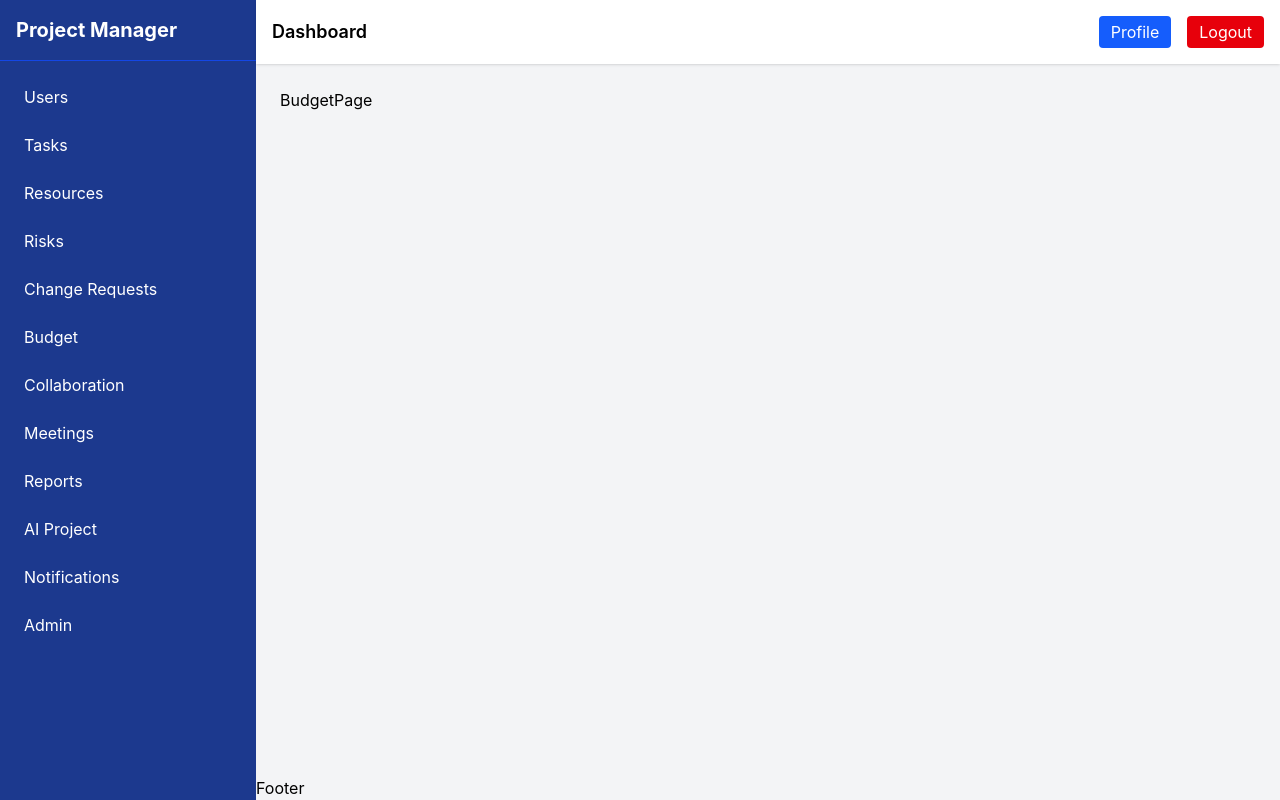
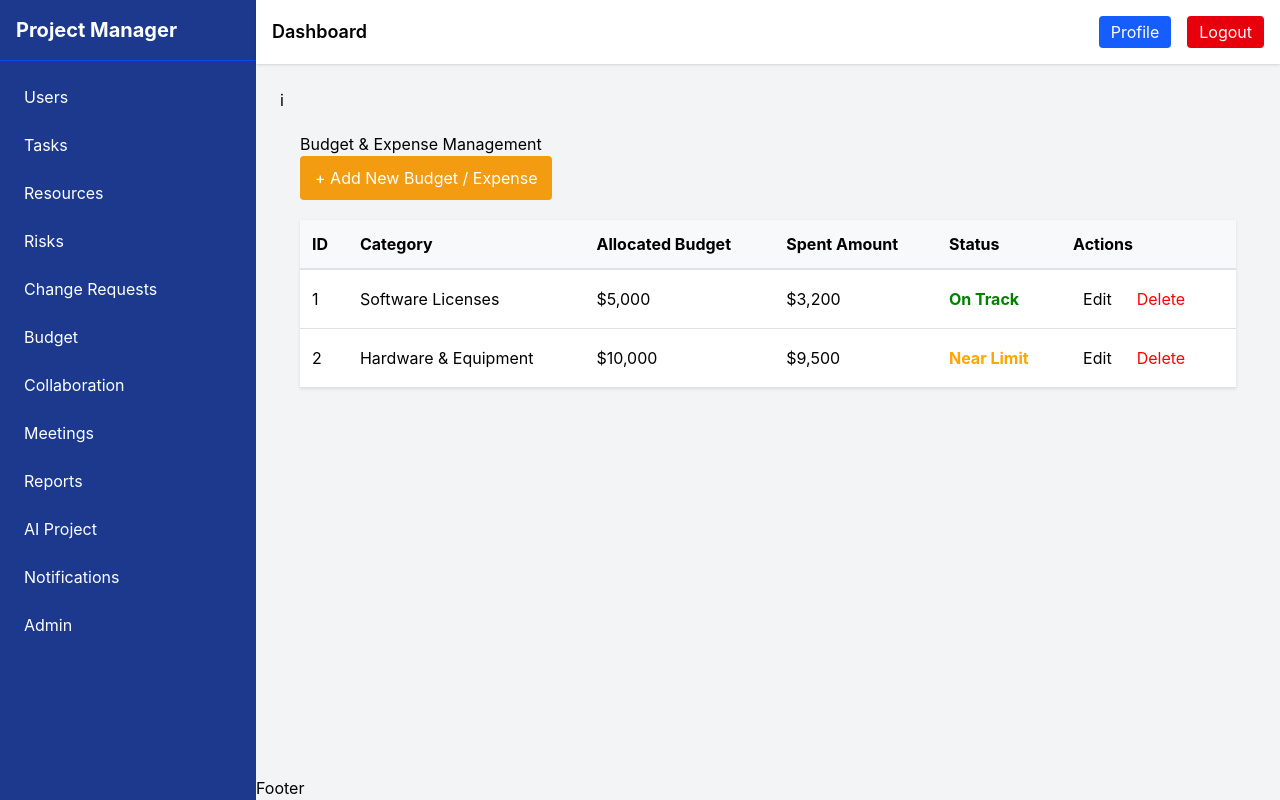
Before and after one commit to hayatadissu67/pmo, a React app in the folder frontend/: page /budget in a window 1280 px wide. Built offline with nearby package versions, Linux system fonts and the light colour scheme; the HTML template or start-up script is replaced by a standard one.

Commit message:
Member 4 frontend finished

```diff
--- a/frontend/package.json
+++ b/frontend/package.json
@@ -13,14 +13,16 @@
     "@tailwindcss/vite": "^4.3.3",
     "react": "^19.2.7",
     "react-dom": "^19.2.7",
-    "react-router-dom": "^7.18.1",
-    "tailwindcss": "^4.3.3"
+    "react-router-dom": "^7.18.1"
   },
   "devDependencies": {
     "@types/react": "^19.2.17",
     "@types/react-dom": "^19.2.3",
     "@vitejs/plugin-react": "^6.0.3",
+    "autoprefixer": "^10.5.4",
     "oxlint": "^1.71.0",
+    "postcss": "^8.5.21",
+    "tailwindcss": "^4.3.3",
     "vite": "^8.1.1"
   }
 }
--- a/frontend/src/context/AppContext.jsx
+++ b/frontend/src/context/AppContext.jsx
@@ -1,5 +1,5 @@
 import React, { createContext, useContext, useState } from "react";
-import { AuthService } from "../services/AuthService"
+import { AuthService } from "../service/AuthService";
 const AppContext = createContext();
 
 
--- a/frontend/src/layouts/DashboardLayout.jsx
+++ b/frontend/src/layouts/DashboardLayout.jsx
@@ -6,18 +6,14 @@ import Footer from "./Footer";
 export default function DashboardLayout({ children }) {
   return (
     <div className="flex h-screen bg-gray-100">
-
       <Sidebar />
-
 
       <div className="flex flex-col flex-1">
         <Header />
 
-
-        <main className="flex-1 p-6 overflow-y-auto">
-            <Outlet/>
-            </main>
-
+        <main className="flex-1 p-6 overflow-y-auto">i
+          <Outlet />
+        </main>
 
         <Footer />
       </div>
--- a/frontend/src/main.jsx
+++ b/frontend/src/main.jsx
@@ -2,7 +2,7 @@ import { StrictMode } from 'react'
 import { createRoot } from 'react-dom/client'
 import { BrowserRouter } from 'react-router-dom'
 import { AppProvider } from './context/AppContext'
-import './index.css'
+import './index.css';
 import App from './App.jsx'
 
 createRoot(document.getElementById('root')).render(
--- a/frontend/src/pages/auth/LoginPage.jsx
+++ b/frontend/src/pages/auth/LoginPage.jsx
@@ -2,7 +2,7 @@ import React, { useState } from "react";
 import InputField from "../../components/forms/InputField";
 import Checkbox from "../../components/forms/Checkbox";
 import Button from "../../components/buttons/Button";
-import { useAuth } from "../context/AuthContext";
+import { useAppContext } from "../../context/AppContext";
 export default function LoginPage() {
   const [email, setEmail] = useState("");
   const [password, setPassword] = useState("");
--- a/frontend/src/pages/auth/RegisterPage.jsx
+++ b/frontend/src/pages/auth/RegisterPage.jsx
@@ -2,7 +2,7 @@ import React, { useState } from "react";
 import InputField from "../../components/forms/InputField";
 import Checkbox from "../../components/forms/Checkbox";
 import Button from "../../components/buttons/Button";
-import { useAuth } from "../../context/AppContext";
+import { useAppContext} from "../../context/AppContext";
 export default function RegisterPage() {
   const [name, setName] = useState("");
   const [email, setEmail] = useState("");
--- /dev/null
+++ b/frontend/src/pages/budgetDocs/AddBudget.jsx
@@ -0,0 +1,46 @@
+import React, { useState } from 'react';
+
+export default function AddBudget() {
+  const [budgetName, setBudgetName] = useState('');
+  const [totalBudget, setTotalBudget] = useState('');
+
+  const handleSubmit = (e) => {
+    e.preventDefault();
+    // Asitti daataa gara Backend/API ykn State-tti ergita
+    console.log("Budget Saved:", { budgetName, totalBudget });
+    alert("Budget successfully saved!");
+  };
+
+  return (
+    <div style={{ padding: "20px" }}>
+      <h1>Add New Budget</h1>
+      <br />
+
+      <form onSubmit={handleSubmit}>
+        <label>Budget Name</label>
+        <br />
+        <input
+          type="text"
+          placeholder="Enter Budget Name"
+          value={budgetName}
+          onChange={(e) => setBudgetName(e.target.value)}
+          required
+        />
+        <br /><br />
+
+        <label>Total Budget</label>
+        <br />
+        <input
+          type="number"
+          placeholder="Enter Amount"
+          value={totalBudget}
+          onChange={(e) => setTotalBudget(e.target.value)}
+          required
+        />
+        <br /><br />
+
+        <button type="submit">Save Budget</button>
+      </form>
+    </div>
+  );
+}
--- a/frontend/src/pages/budgetDocs/BudgetPage.jsx
+++ b/frontend/src/pages/budgetDocs/BudgetPage.jsx
@@ -1,7 +1,47 @@
-import React from 'react'
+import React, { useState } from 'react';
 
 export default function BudgetPage() {
+  const [budgets] = useState([
+    { id: 1, category: 'Software Licenses', allocated: '$5,000', spent: '$3,200', status: 'On Track' },
+    { id: 2, category: 'Hardware & Equipment', allocated: '$10,000', spent: '$9,500', status: 'Near Limit' },
+  ]);
+
   return (
-    <div>BudgetPage</div>
-  )
+    <div style={{ padding: "20px" }}>
+      <h3>Budget & Expense Management</h3>
+      <button style={{ backgroundColor: "#f39c12", color: "white", padding: "10px 15px", border: "none", borderRadius: "4px", cursor: "pointer", marginBottom: "20px" }}>
+        + Add New Budget / Expense
+      </button>
+
+      <table style={{ width: "100%", borderCollapse: "collapse", background: "white", boxShadow: "0 1px 3px rgba(0,0,0,0.1)" }}>
+        <thead>
+          <tr style={{ background: "#f8f9fa", textAlign: "left", borderBottom: "2px solid #dee2e6" }}>
+            <th style={{ padding: "12px" }}>ID</th>
+            <th style={{ padding: "12px" }}>Category</th>
+            <th style={{ padding: "12px" }}>Allocated Budget</th>
+            <th style={{ padding: "12px" }}>Spent Amount</th>
+            <th style={{ padding: "12px" }}>Status</th>
+            <th style={{ padding: "12px" }}>Actions</th>
+          </tr>
+        </thead>
+        <tbody>
+          {budgets.map((item) => (
+            <tr key={item.id} style={{ borderBottom: "1px solid #dee2e6" }}>
+              <td style={{ padding: "12px" }}>{item.id}</td>
+              <td style={{ padding: "12px" }}>{item.category}</td>
+              <td style={{ padding: "12px" }}>{item.allocated}</td>
+              <td style={{ padding: "12px" }}>{item.spent}</td>
+              <td style={{ padding: "12px", color: item.status === 'On Track' ? 'green' : 'orange', fontWeight: 'bold' }}>
+                {item.status}
+              </td>
+              <td style={{ padding: "12px" }}>
+                <button style={{ marginRight: "5px", padding: "5px 10px" }}>Edit</button>
+                <button style={{ color: "red", padding: "5px 10px" }}>Delete</button>
+              </td>
+            </tr>
+          ))}
+        </tbody>
+      </table>
+    </div>
+  );
 }
--- a/frontend/src/pages/changeRequests/ChangeRequestPage.jsx
+++ b/frontend/src/pages/changeRequests/ChangeRequestPage.jsx
@@ -1,7 +1,44 @@
-import React from 'react'
+import React, { useState } from 'react';
 
 export default function ChangeRequestPage() {
+  const [changes] = useState([
+    { id: 1, title: 'Extend Deadline', reason: 'Database Migration Delay', status: 'Pending' }
+  ]);
+
   return (
-    <div>ChangeRequestPage</div>
-  )
+    <div style={{ padding: "20px", width: "100%", boxSizing: "border-box" }}>
+      <h2>Change Request Management</h2>
+      <br />
+
+      <button style={{ padding: "10px 15px", background: "#f0ad4e", color: "white", border: "none", cursor: "pointer", marginBottom: "20px" }}>
+        + Request Project Change
+      </button>
+
+      <h3>Submitted Change Requests</h3>
+      <table style={{ width: "100%", borderCollapse: "collapse", tableLayout: "auto", border: "1px solid #ddd" }}>
+        <thead>
+          <tr style={{ background: "#f2f2f2", borderBottom: "2px solid #ddd" }}>
+            <th style={{ padding: "12px 12px", textAlign: "left" }}>ID</th>
+            <th style={{ padding: "12px 12px", textAlign: "left" }}>Request Title</th>
+            <th style={{ padding: "12px 12px", textAlign: "left" }}>Reason / Description</th>
+            <th style={{ padding: "12px 12px", textAlign: "left" }}>Status</th>
+            <th style={{ padding: "12px 12px", textAlign: "left" }}>Actions</th>
+          </tr>
+        </thead>
+        <tbody>
+          {changes.map((item) => (
+            <tr key={item.id} style={{ borderBottom: "1px solid #ddd" }}>
+              <td style={{ padding: "12px 12px" }}>{item.id}</td>
+              <td style={{ padding: "12px 12px" }}>{item.title}</td>
+              <td style={{ padding: "12px 12px" }}>{item.reason}</td>
+              <td style={{ padding: "12px 12px" }}>{item.status}</td>
+              <td style={{ padding: "12px 12px" }}>
+                <button style={{ marginRight: "5px", padding: "5px 10px", cursor: "pointer" }}>Edit</button>
+              </td>
+            </tr>
+          ))}
+        </tbody>
+      </table>
+    </div>
+  );
 }
--- a/frontend/src/pages/riskIssueManagement/RiskPage.jsx
+++ b/frontend/src/pages/riskIssueManagement/RiskPage.jsx
@@ -1,7 +1,48 @@
-import React from 'react'
+import React, { useState } from 'react';
 
 export default function RiskPage() {
+  const [risks, setRisks] = useState([
+    { id: 1, title: 'Delay in API Integration', severity: 'High', status: 'Open' },
+    { id: 2, title: 'Budget Overrun Risk', severity: 'Medium', status: 'In Progress' }
+  ]);
+
   return (
-    <div>RiskPage</div>
-  )
+    <div style={{ padding: "20px", width: "100%", boxSizing: "border-box" }}>
+      <h1>Risk & Issue Management</h1>
+      <br />
+
+      <button style={{ padding: "10px 15px", background: "#d9534f", color: "white", border: "none", cursor: "pointer", marginBottom: "20px" }}>
+        + Report New Risk / Issue
+      </button>
+
+      <h3>Active Risks & Issues</h3>
+      <table style={{ width: "100%", borderCollapse: "collapse", tableLayout: "auto", border: "1px solid #ddd" }}>
+        <thead>
+          <tr style={{ background: "#f2f2f2", borderBottom: "2px solid #ddd" }}>
+            <th style={{ padding: "12px 12px", textAlign: "left" }}>ID</th>
+            <th style={{ padding: "12px 12px", textAlign: "left" }}>Risk / Issue Title</th>
+            <th style={{ padding: "12px 12px", textAlign: "left" }}>Severity</th>
+            <th style={{ padding: "12px 12px", textAlign: "left" }}>Status</th>
+            <th style={{ padding: "12px 12px", textAlign: "left" }}>Actions</th>
+          </tr>
+        </thead>
+        <tbody>
+          {risks.map((item) => (
+            <tr key={item.id} style={{ borderBottom: "1px solid #ddd" }}>
+              <td style={{ padding: "12px 12px" }}>{item.id}</td>
+              <td style={{ padding: "12px 12px" }}>{item.title}</td>
+              <td style={{ padding: "12px 12px", color: item.severity === 'High' ? 'red' : 'orange', fontWeight: 'bold' }}>
+                {item.severity}
+              </td>
+              <td style={{ padding: "12px 12px" }}>{item.status}</td>
+              <td style={{ padding: "12px 12px" }}>
+                <button style={{ marginRight: "5px", padding: "5px 10px", cursor: "pointer" }}>Edit</button>
+                <button style={{ color: "red", padding: "5px 10px", cursor: "pointer" }}>Resolve</button>
+              </td>
+            </tr>
+          ))}
+        </tbody>
+      </table>
+    </div>
+  );
 }
```
Also changed, not shown: frontend/src/routes/AppRouter.jsx (+7 -6 lines), 1 other file (tests, documents, lock files or other folders).
